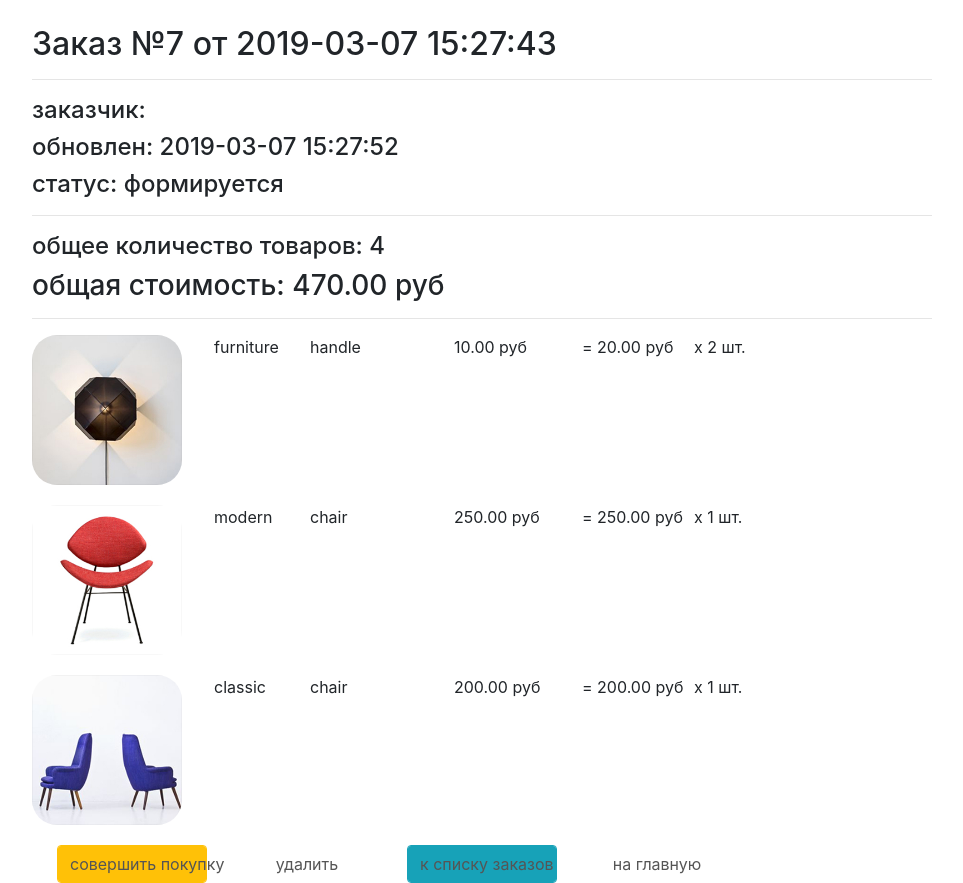
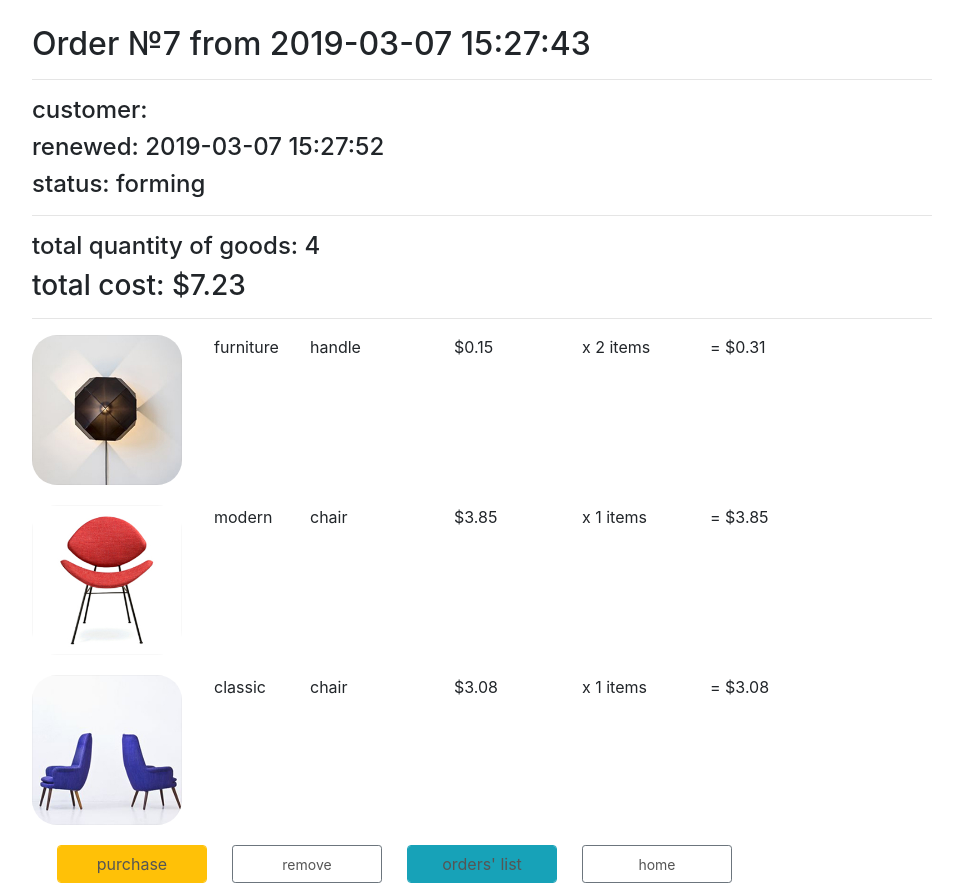
Before and after one commit to DoctorChe/Django_Framework_Level_2, a Django app: page /order/read/7/ in a window 1280 px wide. Shown: the whole page, without its empty margins (158-1121 px from the left). Run offline with Django 3.2, Linux system fonts and the light colour scheme; a user stored in the database is signed in; data comes from the database, SQL or seed files in the repository; both versions use the stored data as it was after the commit; tables that the repository leaves empty hold one stand-in row (values such as "Sample post"); parts of the project's set-up code (start-up, migrations or seed data) failed here and were passed over; some libraries are stand-ins or nearby versions.

Commit message:
translate to english

```diff
--- a/geekshop/mainapp/templates/mainapp/base.html
+++ b/geekshop/mainapp/templates/mainapp/base.html
@@ -12,7 +12,8 @@
     </title>
     {% block css %}
         <link rel="stylesheet" href="https://stackpath.bootstrapcdn.com/bootstrap/4.3.1/css/bootstrap.min.css" integrity="sha384-ggOyR0iXCbMQv3Xipma34MD+dH/1fQ784/j6cY/iJTQUOhcWr7x9JvoRxT2MZw1T" crossorigin="anonymous">
-        <link rel="stylesheet" href="https://fonts.googleapis.com/css?family=Montserrat:100,300,400,700">
+{#        <link rel="stylesheet" href="https://fonts.googleapis.com/css?family=Montserrat:100,300,400,700">#}
+        <link href="https://fonts.googleapis.com/css?family=Montserrat:100,300,400,700&amp;subset=cyrillic" rel="stylesheet">
         <link rel="stylesheet" href="https://use.fontawesome.com/releases/v5.5.0/css/all.css" integrity="sha384-B4dIYHKNBt8Bc12p+WXckhzcICo0wtJAoU8YZTY5qE0Id1GSseTk6S+L3BlXeVIU" crossorigin="anonymous">
         <link rel="stylesheet" href="{% static 'css/style.css' %}">
     {% endblock %}
--- a/geekshop/ordersapp/models.py
+++ b/geekshop/ordersapp/models.py
@@ -13,30 +13,40 @@
     CANCEL = 'CNC'
 
     ORDER_STATUS_CHOICES = (
-        (FORMING, 'формируется'),
-        (SENT_TO_PROCEED, 'отправлен в обработку'),
-        (PAID, 'оплачен'),
-        (PROCEEDED, 'обрабатывается'),
-        (READY, 'готов к выдаче'),
-        (CANCEL, 'отменен'),
+        (FORMING, 'forming'),
+        (SENT_TO_PROCEED, 'sent to proceed'),
+        (PAID, 'paid'),
+        (PROCEEDED, 'proceeded'),
+        (READY, 'ready'),
+        (CANCEL, 'canseled'),
+        # (FORMING, 'формируется'),
+        # (SENT_TO_PROCEED, 'отправлен в обработку'),
+        # (PAID, 'оплачен'),
+        # (PROCEEDED, 'обрабатывается'),
+        # (READY, 'готов к выдаче'),
+        # (CANCEL, 'отменен'),
     )
     user = models.ForeignKey(settings.AUTH_USER_MODEL,
                              on_delete=models.CASCADE)
-    created = models.DateTimeField(verbose_name='создан', auto_now_add=True)
-    updated = models.DateTimeField(verbose_name='обновлен', auto_now=True)
-    status = models.CharField(verbose_name='статус',
-                              max_length=3,
+    # created = models.DateTimeField(verbose_name='создан', auto_now_add=True)
+    created = models.DateTimeField(auto_now_add=True)
+    # updated = models.DateTimeField(verbose_name='обновлен', auto_now=True)
+    updated = models.DateTimeField(auto_now=True)
+    # status = models.CharField(verbose_name='статус',
+    status = models.CharField(max_length=3,
                               choices=ORDER_STATUS_CHOICES,
                               default=FORMING)
-    is_active = models.BooleanField(verbose_name='активен', default=True)
+    # is_active = models.BooleanField(verbose_name='активен', default=True)
+    is_active = models.BooleanField(default=True)
 
     class Meta:
         ordering = ('-created',)
-        verbose_name = 'заказ'
-        verbose_name_plural = 'заказы'
+        # verbose_name = 'заказ'
+        # verbose_name_plural = 'заказы'
 
     def __str__(self):
-        return 'Текущий заказ: {}'.format(self.id)
+        # return 'Текущий заказ: {}'.format(self.id)
+        return 'Current order: {}'.format(self.id)
 
     def get_total_quantity(self):
         items = self.orderitems.select_related()
@@ -65,10 +75,11 @@
                               related_name="orderitems",
                               on_delete=models.CASCADE)
     product = models.ForeignKey(Product,
-                                verbose_name='продукт',
+                                # verbose_name='продукт',
                                 on_delete=models.CASCADE)
-    quantity = models.PositiveIntegerField(verbose_name='количество',
-                                           default=0)
+    # quantity = models.PositiveIntegerField(verbose_name='количество',
+    #                                        default=0)
+    quantity = models.PositiveIntegerField(default=0)
 
     def get_product_cost(self):
         return self.product.price * self.quantity
--- a/geekshop/ordersapp/templates/ordersapp/base.html
+++ b/geekshop/ordersapp/templates/ordersapp/base.html
@@ -10,7 +10,8 @@
         {% endblock %}
    </title>
    {% block css %}
-        <link rel="stylesheet" href="https://fonts.googleapis.com/css?family=Montserrat:100,300,400,700">
+{#        <link rel="stylesheet" href="https://fonts.googleapis.com/css?family=Montserrat:100,300,400,700">#}
+        <link href="https://fonts.googleapis.com/css?family=Montserrat:100,300,400,700&amp;subset=cyrillic" rel="stylesheet">
         <link rel="stylesheet" href="https://use.fontawesome.com/releases/v5.5.0/css/all.css" integrity="sha384-B4dIYHKNBt8Bc12p+WXckhzcICo0wtJAoU8YZTY5qE0Id1GSseTk6S+L3BlXeVIU" crossorigin="anonymous">
         <link rel="stylesheet" href="{% static 'css/style.css' %}">
         <link rel="stylesheet" href="https://stackpath.bootstrapcdn.com/bootstrap/4.1.3/css/bootstrap.min.css" integrity="sha384-MCw98/SFnGE8fJT3GXwEOngsV7Zt27NXFoaoApmYm81iuXoPkFOJwJ8ERdknLPMO" crossorigin="anonymous">
--- a/geekshop/ordersapp/templates/ordersapp/includes/inc_order_actions.html
+++ b/geekshop/ordersapp/templates/ordersapp/includes/inc_order_actions.html
@@ -1,18 +1,28 @@
 {% if object.status == 'FM' %}
     <button class="btn btn-warning btn-round form-control last">
         <a href="{% url 'ordersapp:order_forming_complete' object.pk %}">
-            совершить покупку
+{#            совершить покупку#}
+            purchase
         </a>
     </button>
-    <button class="btn btn-default btn-round form-control last">
-        <a href="{% url 'ordersapp:order_delete' object.pk %}">удалить</a>
+{#    <button class="btn btn-default btn-round form-control last">#}
+    <button class="btn btn-outline-secondary btn-sm form-control last">
+        <a href="{% url 'ordersapp:order_delete' object.pk %}">
+{#            удалить#}
+            remove
+        </a>
     </button>
 {% endif %}
 <button class="btn btn-info btn-round form-control last">
     <a href="{% url 'ordersapp:orders_list' %}">
-        к списку заказов
+{#        к списку заказов#}
+        orders' list
     </a>
 </button>
-<button class="btn btn-default btn-round form-control last">
-    <a href="{% url 'main:index' %}">на главную</a>
+{#<button class="btn btn-default btn-round form-control last">#}
+<button class="btn btn-outline-secondary btn-sm form-control last">
+    <a href="{% url 'main:index' %}">
+{#        на главную#}
+        home
+    </a>
 </button>
--- a/geekshop/ordersapp/templates/ordersapp/includes/inc_order_summary.html
+++ b/geekshop/ordersapp/templates/ordersapp/includes/inc_order_summary.html
@@ -1,26 +1,38 @@
+{% load my_tags %}
+
 {% if object %}
-    <div class="h2">Заказ №{{ object.pk }} от {{ object.created|date:"Y-m-d H:i:s" }}</div>
+{#    <div class="h2">Заказ №{{ object.pk }} от {{ object.created|date:"Y-m-d H:i:s" }}</div>#}
+    <div class="h2">Order №{{ object.pk }} from {{ object.created|date:"Y-m-d H:i:s" }}</div>
     <hr>
-    <div class="h4">заказчик: {{ user.last_name }} {{ user.first_name }} </div>
-    <div class="h4">обновлен: {{ object.updated|date:"Y-m-d H:i:s" }}</div>
-    <div class="h4">cтатус: {{ object.get_status_display }}</div>
+{#    <div class="h4">заказчик: {{ user.last_name }} {{ user.first_name }} </div>#}
+    <div class="h4">customer: {{ user.last_name }} {{ user.first_name }} </div>
+{#    <div class="h4">обновлен: {{ object.updated|date:"Y-m-d H:i:s" }}</div>#}
+    <div class="h4">renewed: {{ object.updated|date:"Y-m-d H:i:s" }}</div>
+{#    <div class="h4">cтатус: {{ object.get_status_display }}</div>#}
+    <div class="h4">status: {{ object.get_status_display }}</div>
     <hr>
     <div class="h4">
-        общее количество товаров: <span class="order_total_quantity">{{ object.get_total_quantity }}</span>
+{#        общее количество товаров: <span class="order_total_quantity">{{ object.get_total_quantity }}</span>#}
+        total quantity of goods: <span class="order_total_quantity">{{ object.get_total_quantity }}</span>
     </div>
     <div class="h3">
-        общая стоимость: <span class="order_total_cost">{{ object.get_total_cost }}</span> руб
+{#        общая стоимость: <span class="order_total_cost">{{ object.get_total_cost }}</span> руб#}
+        total cost: <span class="order_total_cost">{{ object.get_total_cost|local_currency }}</span>
     </div>
 {% else %}
-    <div class="h2">Новый заказ</div>
+{#    <div class="h2">Новый заказ</div>#}
+    <div class="h2">New order</div>
     <hr>
-    <div class="h4">заказчик: {{ user.last_name }} {{ user.first_name }} </div>
+{#    <div class="h4">заказчик: {{ user.last_name }} {{ user.first_name }} </div>#}
+    <div class="h4">customer: {{ user.last_name }} {{ user.first_name }} </div>
     {% if basket.0 %}
         <div class="h4">
-            общее количество товаров: <span class="order_total_quantity">{{ basket.0.get_total_quantity }}</span>
+{#            общее количество товаров: <span class="order_total_quantity">{{ basket.0.get_total_quantity }}</span>#}
+            total quantity of goods: <span class="order_total_quantity">{{ basket.0.get_total_quantity }}</span>
         </div>
         <div class="h3">
-            общая стоимость: <span class="order_total_cost">{{ basket.0.get_total_cost }}</span> руб
+{#            общая стоимость: <span class="order_total_cost">{{ basket.0.get_total_cost }}</span> руб#}
+            total cost: <span class="order_total_cost">{{ basket.0.get_total_cost|local_currency }}</span>
         </div>
     {% endif %}
 {% endif %}
--- a/geekshop/ordersapp/templates/ordersapp/order_detail.html
+++ b/geekshop/ordersapp/templates/ordersapp/order_detail.html
@@ -14,13 +14,16 @@
                </span>
                 <span class="product_name">{{ item.product.name }}</span>
                 <span class="product_price">
-                   {{ item.product.price }}&nbspруб
+{#                   {{ item.product.price }}&nbspруб#}
+                   {{ item.product.price|local_currency }}
                </span>
                 <span class="product_quantitiy">
-                   x {{ item.quantity }} шт.
+{#                   x {{ item.quantity }} шт.#}
+                   x {{ item.quantity }} items
                </span>
                 <span class="product_cost">
-                    = {{ item.get_product_cost }}&nbspруб
+{#                    = {{ item.get_product_cost }}&nbspруб#}
+                    = {{ item.get_product_cost|local_currency }}
                </span>
             </div>
         {% endfor %}
--- a/geekshop/ordersapp/templates/ordersapp/order_form.html
+++ b/geekshop/ordersapp/templates/ordersapp/order_form.html
@@ -36,7 +36,8 @@
                    </tr>
                {% endfor %}
            </table>
-           <button type="submit" value="сохранить" class="btn btn-default btn-round form-control last">сохранить</button>
+{#           <button type="submit" value="сохранить" class="btn btn-default btn-round form-control last">сохранить</button>#}
+           <button type="submit" value="сохранить" class="btn btn-outline-secondary btn-sm form-control last">save</button>
            {% include 'ordersapp/includes/inc_order_actions.html' %}
        </form>
    </div>
--- a/geekshop/ordersapp/views.py
+++ b/geekshop/ordersapp/views.py
@@ -108,7 +108,8 @@
 
     def get_context_data(self, **kwargs):
         context = super(OrderRead, self).get_context_data(**kwargs)
-        context['page_title'] = 'заказ/просмотр'
+        # context['page_title'] = 'заказ/просмотр'
+        context['page_title'] = 'order/view'
         return context
 
 
--- a/geekshop/static/css/style.css
+++ b/geekshop/static/css/style.css
@@ -1453,6 +1453,14 @@
     float: left;
 }
 
+.basket_list span.product_quantitiy {
+    margin-left: 1em;
+    width: 7em;
+    position: relative;
+    display: block;
+    float: left;
+}
+
 .basket_list .basket_record {
     position: relative;
     display: block;
```
Also changed, not shown: geekshop/ordersapp/templates/ordersapp/order_confirm_delete.html (+8 -3 lines), geekshop/ordersapp/templates/ordersapp/order_list.html (+20 -10 lines), geekshop/db.sqlite3.
